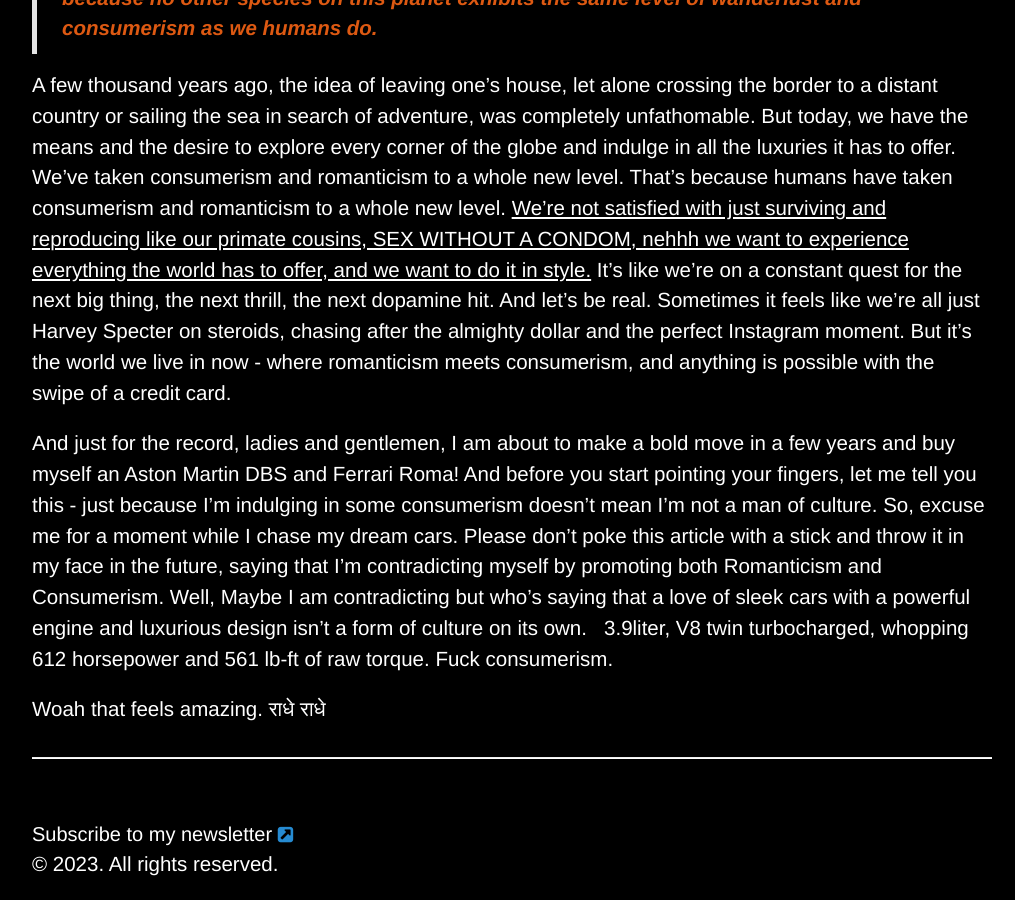
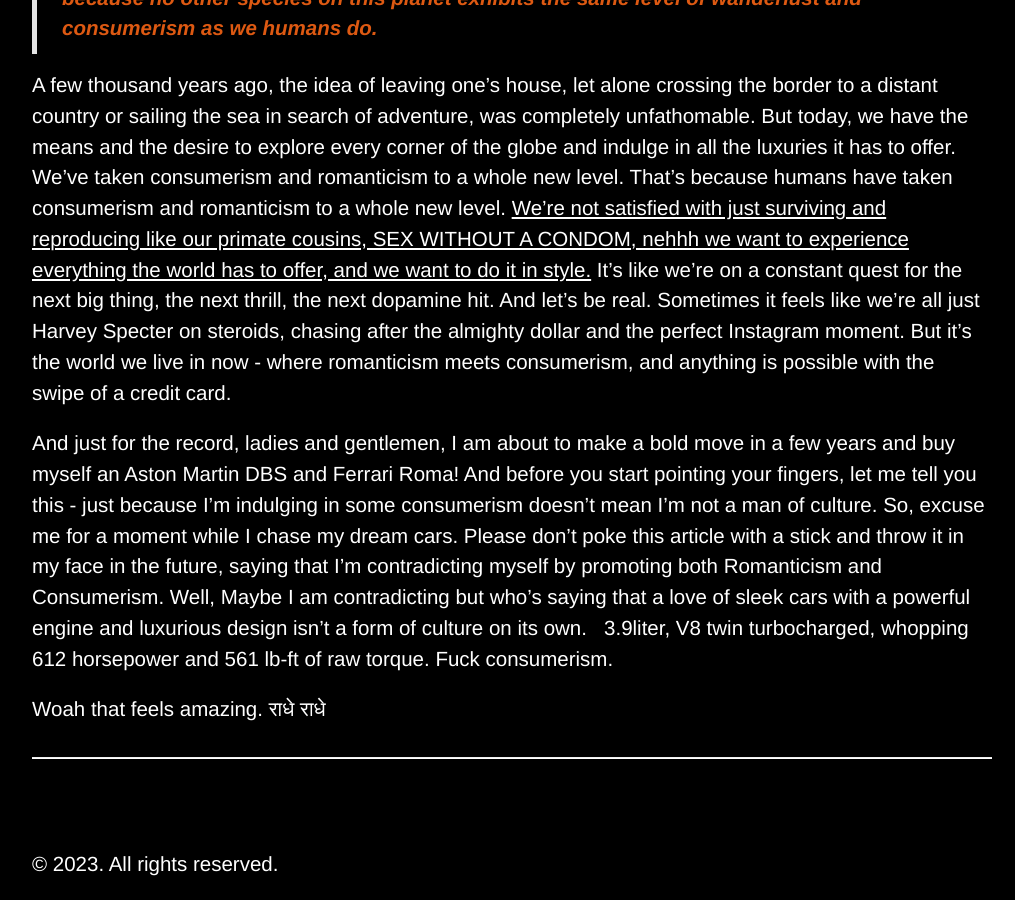
Before and after one commit to renevantcheetah/renevantcheetah.github.io, a Jekyll site: the page built from index.html, in a window 1280 px wide and 900 px high, scrolled down 2821 px. Shown: the whole window, without its empty margins (128-1143 px from the left). Built offline with Jekyll 4.4.1, drawn with Linux system fonts in a browser that asks for light colours; the list of posts is cut into pages by our own code; comment, search, counter and statistics services are not loaded.

Commit message:
Removed the Subscribe page for now

```diff
--- a/_layouts/default.html
+++ b/_layouts/default.html
@@ -20,7 +20,7 @@
 
       {% include social_media_follow.html %}
       <br>
-      {% include subscribe_page.html %}
+      <!-- {% include subscribe_page.html %} -->
 
       <br>
       <div class="footer">
```
